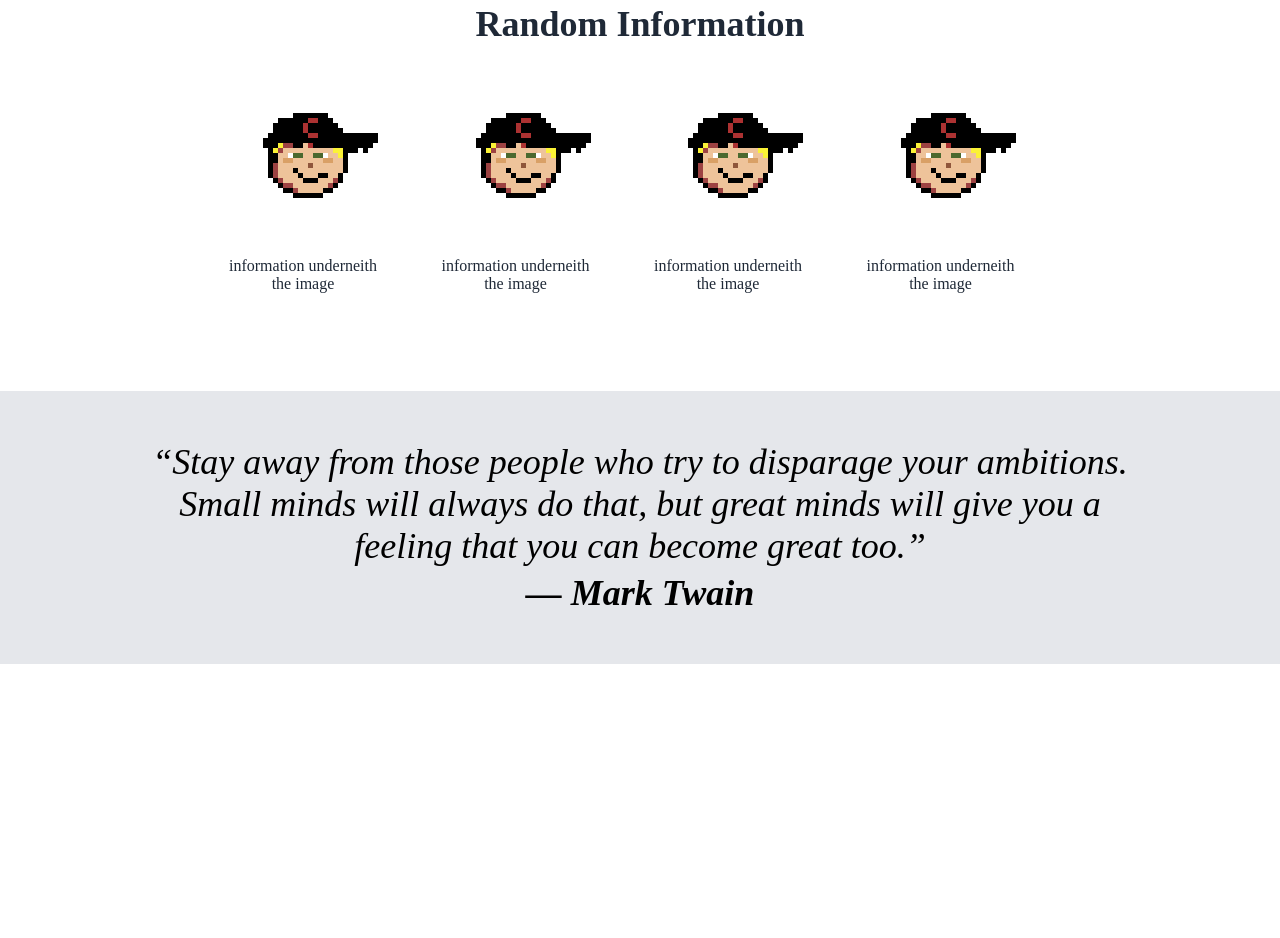
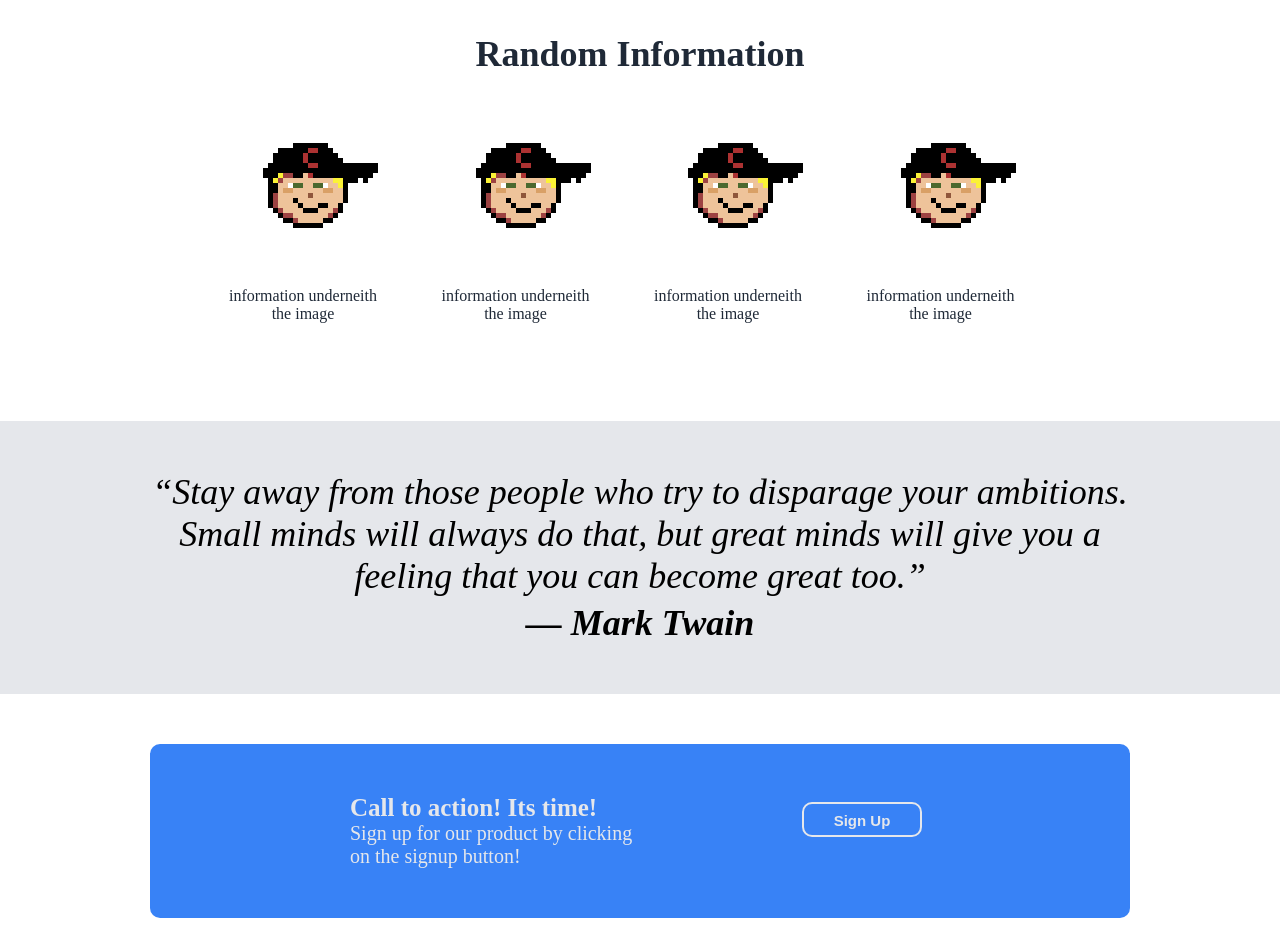
Before and after one commit to m00se01/Landing-Page, a plain HTML site: page Landing Page/index.html in a window 1280 px wide. Shown: the part 518-1456 px from the top of the page. Before the commit the page ends 1182 px from the top, so only its background shows below. Drawn offline with Linux system fonts and the light colour scheme.

Commit message:
Signup Section Done

```diff
--- a/Landing Page/index.html
+++ b/Landing Page/index.html
@@ -65,10 +65,22 @@
             “Stay away from those people who try to disparage your ambitions. Small minds will always do that,
              but great minds will give you a feeling that you can become great too.” <span class="quote-author"> — Mark Twain</span>
         </p>
+    </section>
 
+    <section class="signup">
+
+        <div class="content-container">
+            <div class="left-side-card">
+                <h5>Call to action! Its time!</h5>
+                <p>Sign up for our product by clicking on the signup button!</p>
+            </div>
+            <div class="right-side-card">
+                <button class="signup-btn">Sign Up</button>
+            </div>
+
+        </div>
 
     </section>
 
-
 </body>
 </html>
--- a/Landing Page/styles.css
+++ b/Landing Page/styles.css
@@ -63,10 +63,11 @@ h1{
     margin:8px;
     padding:8px;
     background-color:#3882F6 ;
-    color:white;
+    color:#E5E7EB;
     border-radius: 10px;
     width:100px;
     height:35px;
+    font-weight: bold;
 }
 
 .hero p{
@@ -88,7 +89,7 @@ h1{
 .web-info{
     color:#1F2937;
     padding:20px 150px;
-    padding-top:20px;
+    padding-top:50px;
 }
 
 .web-info h2{
@@ -139,3 +140,44 @@ h1{
     font-weight: bold;
     text-align: center;
 }
+
+/* Section 4: Sign up */
+
+.signup{
+    display: flex;
+    justify-content: center;
+    padding:20px 150px;
+    padding-top: 50px;
+    color:#E5E7EB;
+    font-size:20px;
+}
+
+h5{
+    font-size:25px;
+}
+
+.content-container{
+    display:flex;
+    gap:10px;
+    border-radius: 10px;
+    background-color:#3882F6;
+    padding:50px 200px;
+}
+
+.signup-btn{
+    font-weight: bold;
+    font-size:15px;
+    border-color: #E5E7EB;
+    margin:8px;
+    padding:8px;
+    background-color:#3882F6 ;
+    color:#E5E7EB;
+    border-radius: 10px;
+    width:120px;
+    height:35px;
+    border-style: solid;
+}
+
+.left-side-card{
+    padding-right:150px;
+}
```
